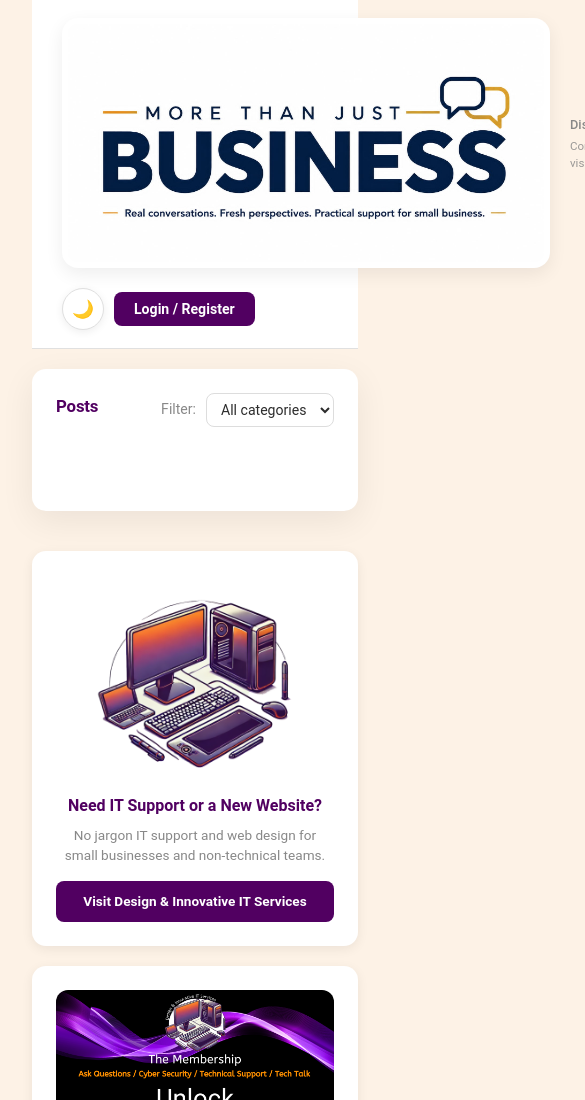
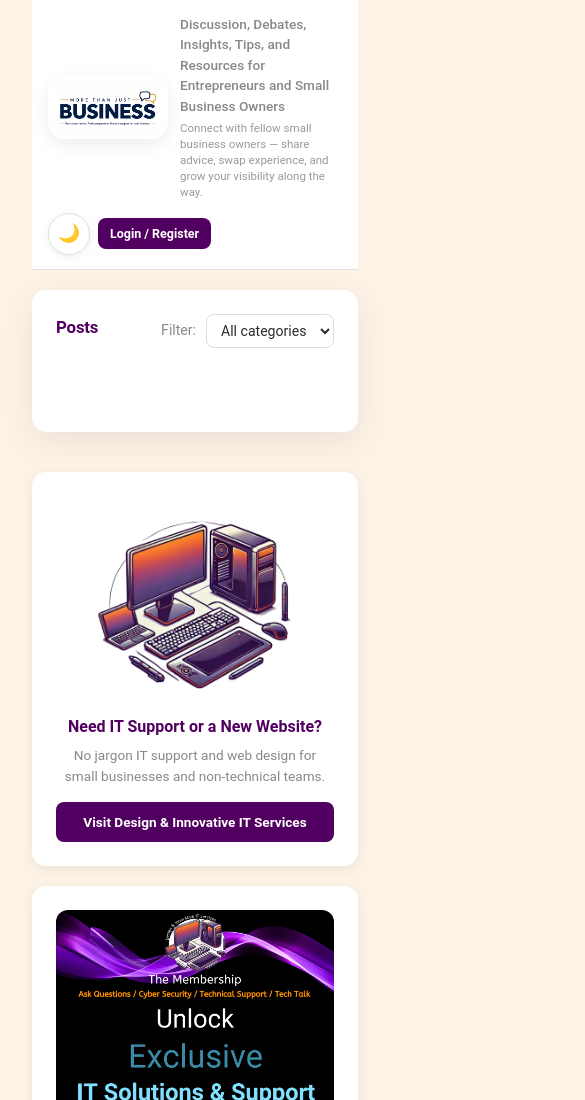
Before and after one commit to krhdev/blog, a website: page public/index.htm in a window 390 px wide. Shown: the top 1100 px of the page, 585 px wide, since content can reach past the window. Drawn offline with nearby package versions, Linux system fonts and the light colour scheme; no server answers.

Commit message:
mobile styling

```diff
--- a/public/assets/style.css
+++ b/public/assets/style.css
@@ -1570,3 +1570,44 @@ body, html {
     object-fit: cover;
     flex-shrink: 0;
 }
+
+/* ── Mobile header fixes ──
+   The logo/header weren't scaling down for small screens, likely causing
+   both the "login doesn't work" and "not mobile friendly" reports — a
+   fixed 250px-tall logo can dominate a phone screen entirely. */
+@media (max-width: 640px) {
+    .site-header {
+        padding: 14px 16px;
+        gap: 12px 16px;
+    }
+
+    .brand {
+        gap: 12px;
+    }
+
+    .brand img {
+        height: 64px;
+        padding: 4px;
+    }
+
+    .brand-text h2 {
+        white-space: normal;
+        font-size: 0.85rem;
+    }
+
+    .brand-subtext {
+        max-width: 100%;
+    }
+
+    .header-actions {
+        gap: 8px;
+    }
+
+    .btn-auth-toggle,
+    .btn-admin-toggle,
+    .btn-edit-profile,
+    .btn-logout-small {
+        padding: 8px 12px;
+        font-size: 0.78rem;
+    }
+}
```
